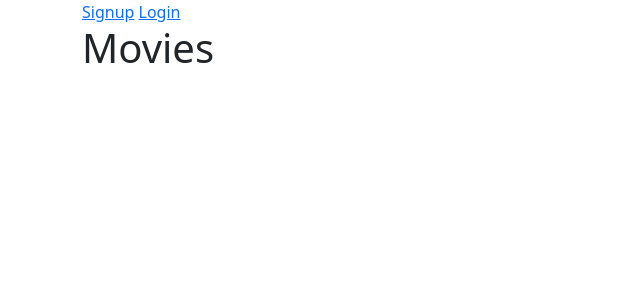
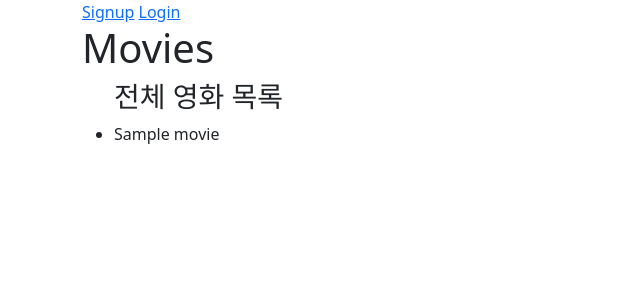
Before and after one commit to yudavid0611/08_pjt, a Django app: template movies/templates/movies/index.html in a window 1280 px wide. Shown: the top 300 px of the page, without its empty margins (0-640 px from the left). Run offline with Django 3.2, Linux system fonts and the light colour scheme; the template is opened without the code that fills it: most values are stand-ins (such as "Sample title", 1, 10 or a date in 2020).

Commit message:
'전체 영화 목록' 기능 구현

```diff
--- a/movies/templates/movies/index.html
+++ b/movies/templates/movies/index.html
@@ -2,4 +2,10 @@
 
 {% block content %}
   <h1>Movies</h1>
+  <ul>
+    <h3>전체 영화 목록</h3>
+    {% for movie in movies %}
+    <li>{{ movie.title }}</li>
+    {% endfor %}
+  </ul>
 {% endblock %}
```
Also changed, not shown: movies/views.py (+8 -3 lines).
